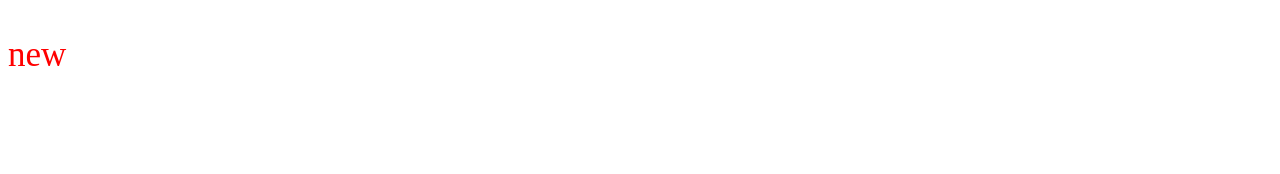
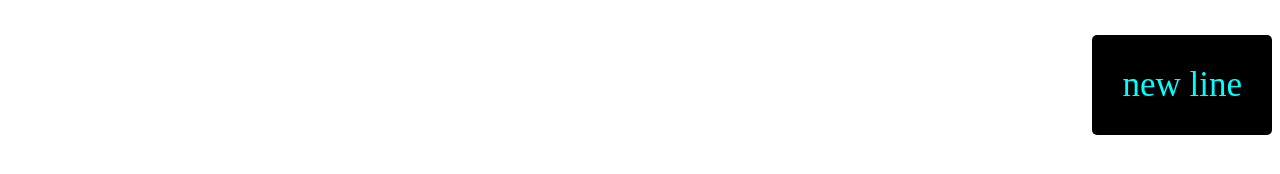
Before and after one commit to deepaknishad06/deep, a plain HTML site: page javascript/functions.html in a window 1280 px wide. Both pictures are taken after a click on the element "hi". Drawn offline with Linux system fonts and the light colour scheme.

Commit message:
Update functions.html

```diff
--- a/javascript/functions.html
+++ b/javascript/functions.html
@@ -12,15 +12,23 @@
     <p id="sec" onclick="sum()">hi</p>
     <p> </p>
     <!-- <button onmouseover="sum()">click</button> -->
+
     <script>
         function sum(a = 12, b = 23) {
             console.log(a + b)
 
             //  document.getElementsByTagName("p")[0].innerHTML = "js dom"
             //  document.getElementsByClassName("second")[0].innerHTML = "hello"
-            document.getElementById("sec").innerHTML = "new"
-            document.getElementById("sec").style.color = "red"
+            document.getElementById("sec").innerHTML = "new line"
+            document.getElementById("sec").style.color = "#00ffff"
             document.getElementById("sec").style.fontSize = "35px"
+            document.getElementById("sec").style.justifySelf = "right"
+            document.getElementById("sec").style.background = "black"
+            document.getElementById("sec").style.background = "black"
+            document.getElementById("sec").style.padding = "30px"
+            document.getElementById("sec").style.borderRadius = "5px"
+            document.getElementById("sec").style.cursor = "pointer"
+
         }
 
 
```
